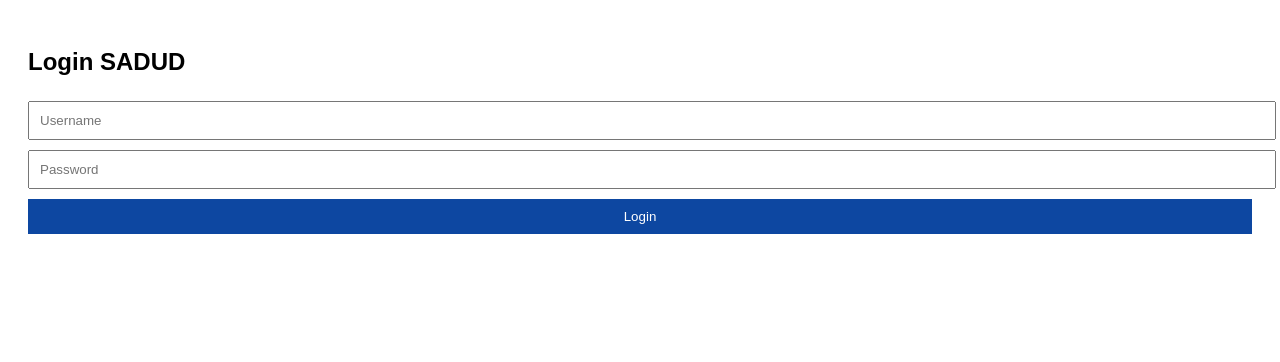
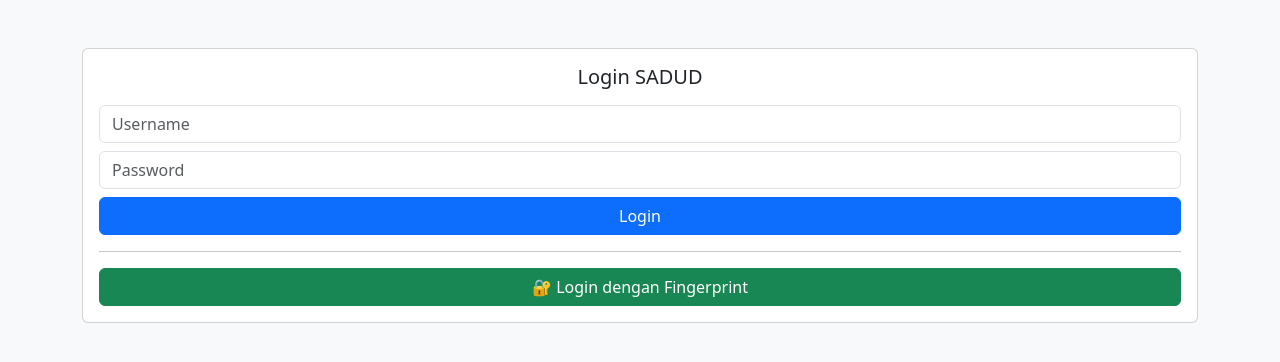
Before and after one commit to geromansur0-a11y/sadud_web, a Flask app: page / in a window 1280 px wide. Shown: the top 362 px of the page. Run offline with Flask 3, Linux system fonts and the light colour scheme.

Commit message:
Refactor login.html to use Bootstrap and add fingerprint login
Updated login form to use Bootstrap styles and added fingerprint login functionality.

```diff
--- a/templates/login.html
+++ b/templates/login.html
@@ -3,18 +3,48 @@
 <head>
 <meta name="viewport" content="width=device-width, initial-scale=1">
 <title>Login SADUD</title>
-<style>
-body { font-family: Arial; padding: 20px; }
-input,button { width:100%; padding:10px; margin:5px 0; }
-button { background:#0d47a1; color:white; border:none; }
-</style>
+
+<link href="https://cdn.jsdelivr.net/npm/bootstrap@5.3.3/dist/css/bootstrap.min.css" rel="stylesheet">
 </head>
-<body>
-<h2>Login SADUD</h2>
+
+<body class="bg-light">
+
+<div class="container mt-5">
+<div class="card p-3">
+
+<h5 class="text-center mb-3">Login SADUD</h5>
+
 <form method="post">
-<input name="username" placeholder="Username">
-<input name="password" type="password" placeholder="Password">
-<button>Login</button>
+  <input class="form-control mb-2" name="username" placeholder="Username">
+  <input class="form-control mb-2" type="password" name="password" placeholder="Password">
+  <button class="btn btn-primary w-100">Login</button>
 </form>
+
+<hr>
+
+<button onclick="fingerLogin()" class="btn btn-success w-100">
+🔐 Login dengan Fingerprint
+</button>
+
+</div>
+</div>
+
+<script>
+async function fingerLogin() {
+  if (!window.PublicKeyCredential) {
+    alert("Browser tidak mendukung fingerprint");
+    return;
+  }
+
+  alert("Tempelkan jari / Face ID");
+  fetch("/finger-login")
+  .then(r => r.json())
+  .then(d => {
+    if (d.success) location.href="/dashboard";
+    else alert("Fingerprint gagal");
+  })
+}
+</script>
+
 </body>
 </html>
```
